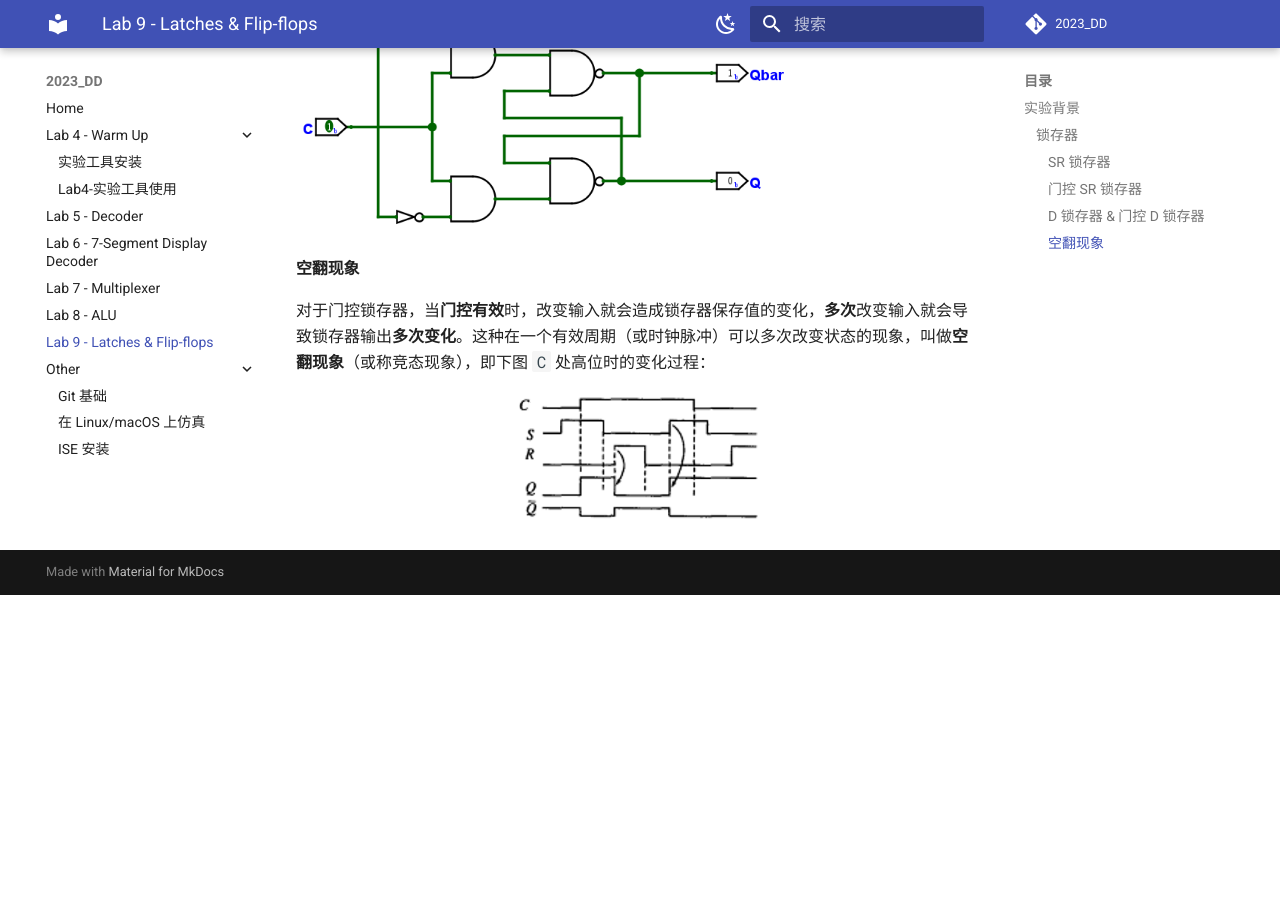
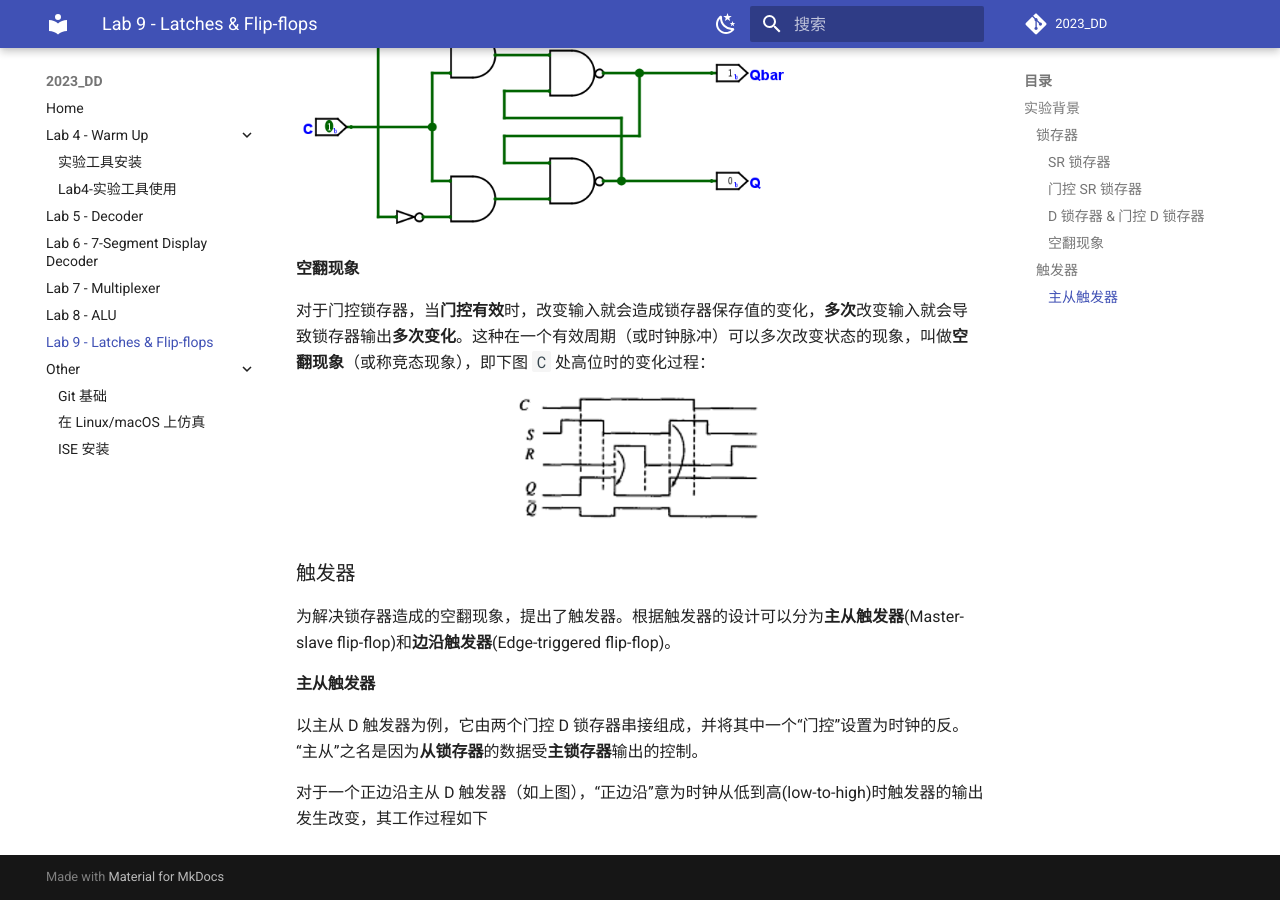
Before and after one commit to Guahao31/2023_DD, an MkDocs documentation site: the page built from docs/lab9/latches_flip_flops.md, in a window 1280 px wide and 900 px high, scrolled down 2178 px. Built offline with MkDocs 1.6.1 and Material for MkDocs 9.7.7, drawn with Linux system fonts in a browser that asks for light colours; a script that is not in the unit is left out; comment, search, counter and statistics services are not loaded; before the commit the page ends 2773 px from its top, so only the background shows below that.

Commit message:
background: init flip-flop

```diff
--- a/docs/lab9/latches_flip_flops.md
+++ b/docs/lab9/latches_flip_flops.md
@@ -48,3 +48,15 @@ SR 锁存器通过两个输入端口(`S, R`)对锁存器保存数据进行修改
 对于门控锁存器，当**门控有效**时，改变输入就会造成锁存器保存值的变化，**多次**改变输入就会导致锁存器输出**多次变化**。这种在一个有效周期（或时钟脉冲）可以多次改变状态的现象，叫做**空翻现象**（或称竞态现象），即下图 `C` 处高位时的变化过程：
 
 <img src="../pic/hazard.png" style="display: block; margin: 0 auto; zoom:60%">
+
+### 触发器
+
+为解决锁存器造成的空翻现象，提出了触发器。根据触发器的设计可以分为**主从触发器**(Master-slave flip-flop)和**边沿触发器**(Edge-triggered flip-flop)。
+
+#### 主从触发器
+
+以主从 D 触发器为例，它由两个门控 D 锁存器串接组成，并将其中一个“门控”设置为时钟的反。“主从”之名是因为**从锁存器**的数据受**主锁存器**输出的控制。
+
+
+
+对于一个正边沿主从 D 触发器（如上图），“正边沿”意为时钟从低到高(low-to-high)时触发器的输出发生改变，其工作过程如下
```
